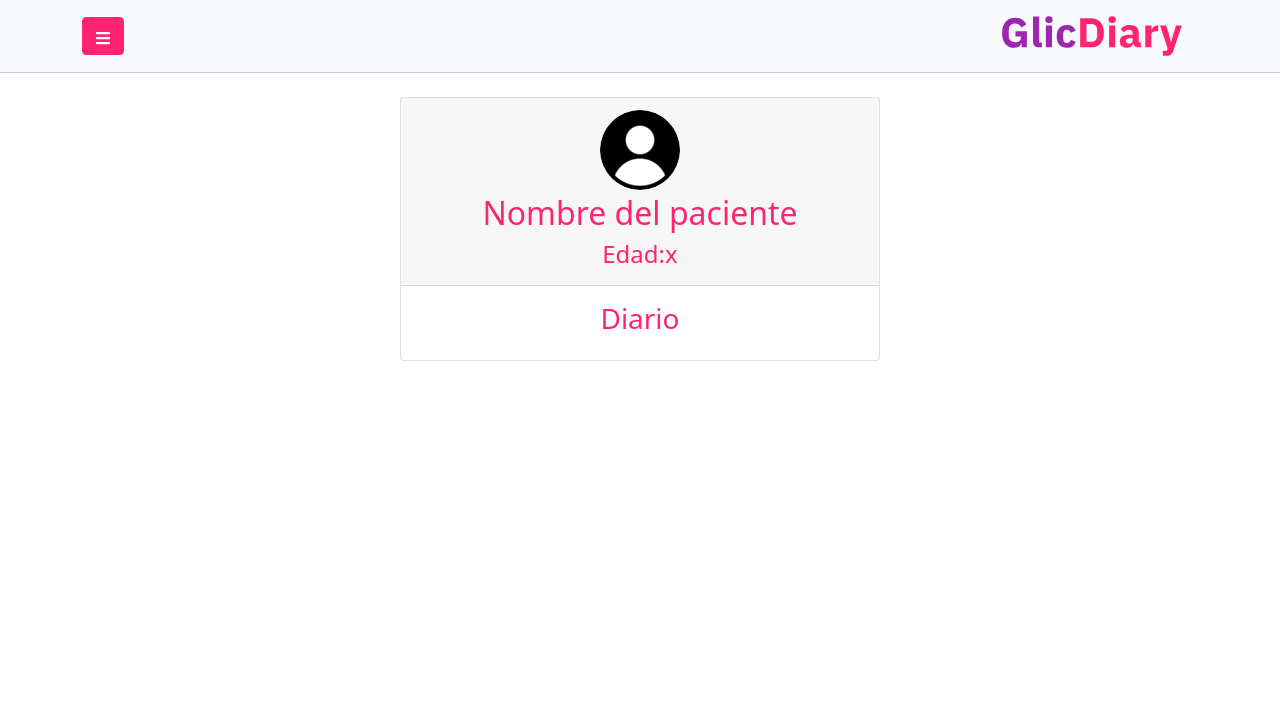
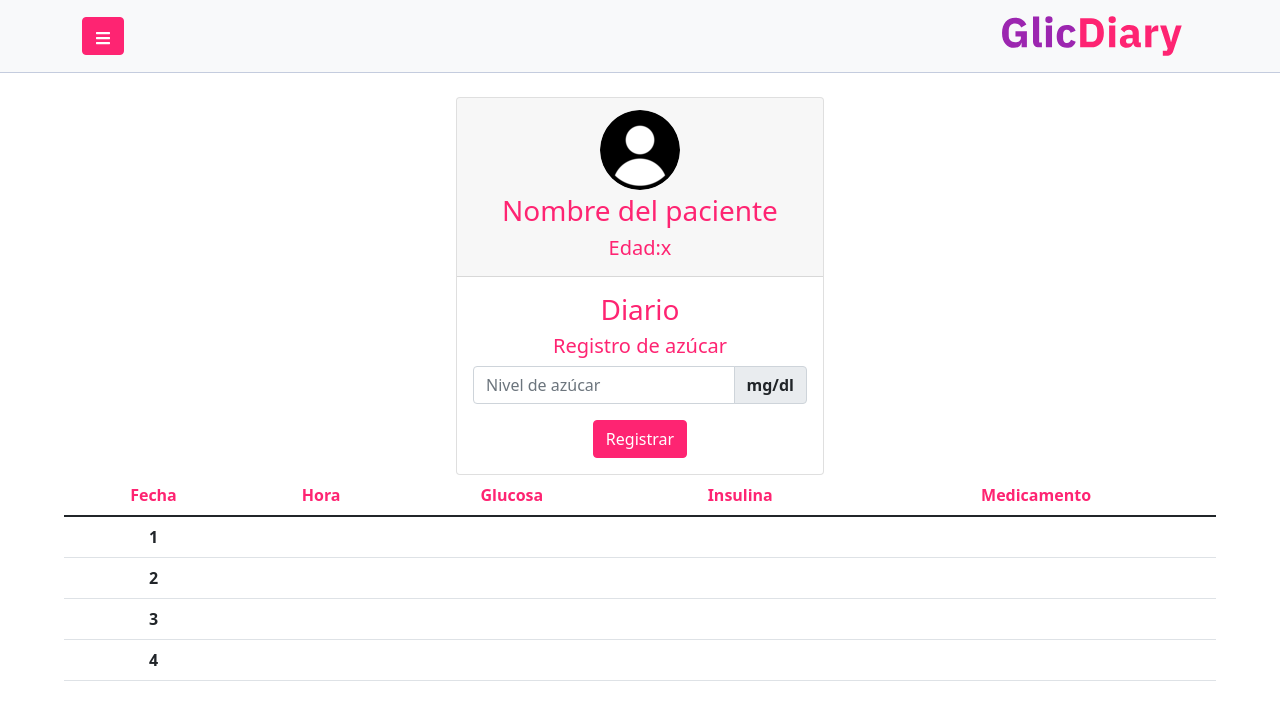
Before and after one commit to FrigoDev/Glicemiapp, a React (Create React App) app: page /diario in a window 1280 px wide. Shown: the top 720 px of the page. Built offline with nearby package versions, Linux system fonts and the light colour scheme.

Commit message:
Frontend Diario

```diff
--- /dev/null
+++ b/src/components/diario.css
@@ -0,0 +1,8 @@
+.page-content{
+    width: 90%;
+    margin: 0 auto;
+}
+.Table-thead{
+    border-color: #FE2472;
+    color: #FE2472;
+}
--- a/src/components/diario.js
+++ b/src/components/diario.js
@@ -1,22 +1,83 @@
 import React from "react";
-import { Row, Col, Image, Button, Card } from 'react-bootstrap';
+import { Row, Col, Image, Button, Form, FormControl, InputGroup, Card } from 'react-bootstrap';
+import './diario.css'
+
+
 
 const diario = () => {
     return (
-        <Card className="mx-auto" style={{ width: '30rem' }}>
+        <>
+            <Card className="mx-auto" style={{ width: '23rem' }}>
                 <Card.Header>
                     <Row>
-                    <Col className="text-center">
+                        <Col className="mx-auto text-center">
                             <Image className="my-1" src="UserIcon.png" roundedCircle />
-                        <h2>Nombre del paciente</h2>
-                        <h4>Edad:x</h4>
+                            <h2 className="fs-3">Nombre del paciente</h2>
+                            <h4 className="fs-5">Edad:x</h4>
                         </Col>
                     </Row>
                 </Card.Header>
                 <Card.Body>
                     <h3 className="text-center">Diario</h3>
+                    <h5 className="text-center">Registro de azúcar</h5>
+                    <Form>
+                        <InputGroup>
+                            <FormControl placeholder="Nivel de azúcar" />
+                            <InputGroup.Text className="fw-bold">mg/dl</InputGroup.Text>
+                        </InputGroup>
+                        <div className="text-center">
+                            <Button className="mt-3">Registrar</Button>
+                        </div>
+                    </Form>
                 </Card.Body>
             </Card>
+            <div className="page-content">
+                <div className="table-responsive text-center">
+                    <table className="table table-hover">
+                        <thead className="Table-thead">
+                            <tr>
+                                <th scope="col">Fecha</th>
+                                <th scope="col">Hora</th>
+                                <th scope="col">Glucosa</th>
+                                <th scope="col">Insulina</th>
+                                <th scope="col">Medicamento</th>
+                            </tr>
+                        </thead>
+                        <tbody>
+                            <tr>
+                                <th scope="row">1</th>
+                                <td></td>
+                                <td></td>
+                                <td></td>
+                                <td></td>
+                            </tr>
+                            <tr>
+                                <th scope="row">2</th>
+                                <td></td>
+                                <td></td>
+                                <td></td>
+                                <td></td>
+                            </tr>
+                            <tr>
+                                <th scope="row">3</th>
+                                <td></td>
+                                <td></td>
+                                <td></td>
+                                <td></td>
+                            </tr>
+                            <tr>
+                                <th scope="row">4</th>
+                                <td></td>
+                                <td></td>
+                                <td></td>
+                                <td></td>
+                            </tr>
+                        </tbody>
+
+                    </table>
+                </div>
+            </div>
+        </>
     );
 }
 export default diario;
```
Lines whose indentation alone changed are shown as unchanged.
